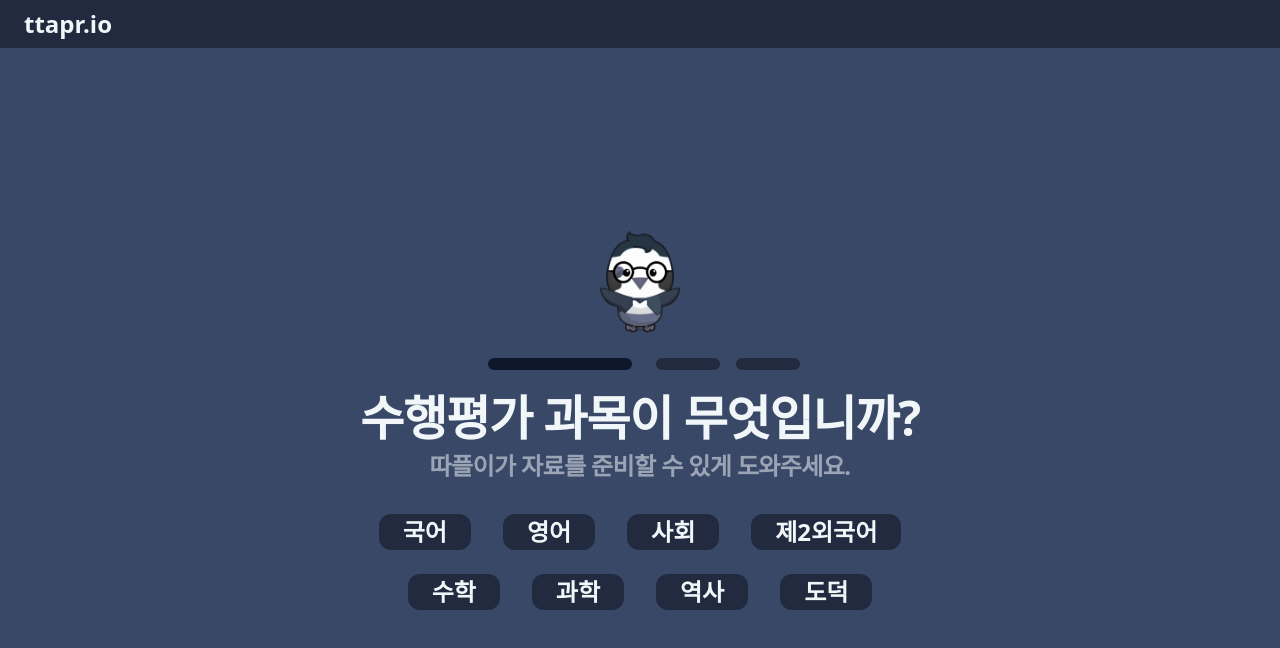
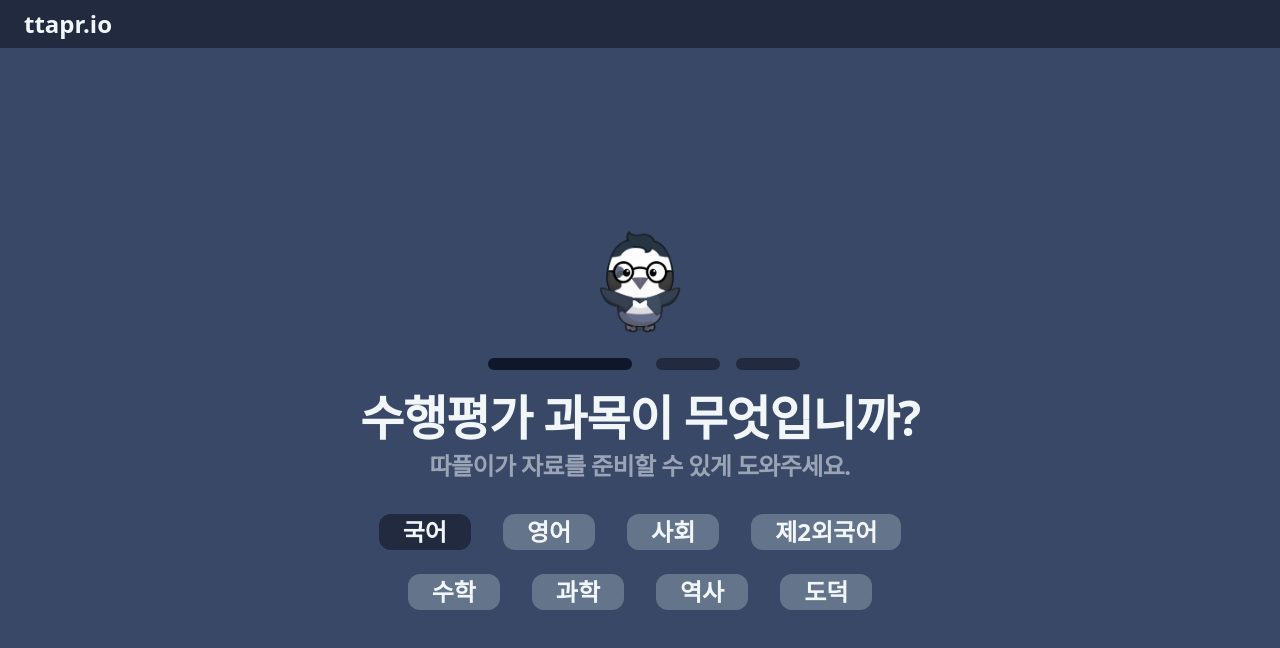
Before and after one commit to layzduckling/ttaprio, a Next.js app in the folder client/: page /config-test in a window 1280 px wide. Shown: the top 648 px of the page. Built offline with nearby package versions, Linux system fonts and the light colour scheme.

Commit message:
Disable option buttons whose features aren't ready

```diff
--- a/client/pages/config-test.jsx
+++ b/client/pages/config-test.jsx
@@ -75,10 +75,10 @@ function Selection({
   }
 
   const buttonStyle =
-    "px-6 py-[2px] rounded-xl bg-dark color-cool-white text-2xl font-bold";
+    "px-6 py-[2px] color-cool-white text-2xl font-bold";
 
   return additionalSelect ? (
-    <Menu title={selectionText} baseStyle={buttonStyle}>
+    <Menu title={selectionText} baseStyle={buttonStyle + " rounded-xl bg-dark"}>
       {additionalOptions.map((option) => (
         <MenuItem
           className="px-2 py-1 rounded-lg hover:bg-[#91c8E4] hover:duration-100"
@@ -107,8 +107,10 @@ function Selection({
           setProgress
         )
       }
+      disabled={selectionText.startsWith("!")}
+      className="rounded-xl bg-dark disabled:bg-slate-500"
     >
-      <div className={buttonStyle}>{selectionText}</div>
+      <div className={buttonStyle}>{selectionText.slice(1)}</div>
     </button>
   );
 }
@@ -146,14 +148,14 @@ function SelectSubject() {
       <SubHeader>따플이가 자료를 준비할 수 있게 도와주세요.</SubHeader>
       <SelectionList
         selections={[
-          "국어",
-          "영어",
-          "사회",
-          "제2외국어",
-          "수학",
-          "과학",
-          "역사",
-          "도덕",
+          " 국어",
+          "!영어",
+          "!사회",
+          "!제2외국어",
+          "!수학",
+          "!과학",
+          "!역사",
+          "!도덕",
         ]}
       />
     </>
@@ -168,10 +170,6 @@ function SelectType() {
       <SubHeader>따플이가 마음의 준비를 할 수 있게 도와주세요.</SubHeader>
       <SelectionList
         selections={[
-          "보고서",
-          "발표",
-          "일기",
-          "암기형",
           {
             설명문: [
               "철학",
@@ -188,9 +186,13 @@ function SelectType() {
               "행정법",
             ],
           },
-          "수필",
-          "논설문",
-          { 편지: ["안부", "사과", "축하", "감사", "위문"] }
+          { 편지: ["안부", "사과", "축하", "감사", "위문"] },
+          "!보고서",
+          "!발표",
+          "!일기",
+          "!암기형",
+          "!수필",
+          "!논설문",
         ]}
       />
     </>
```
